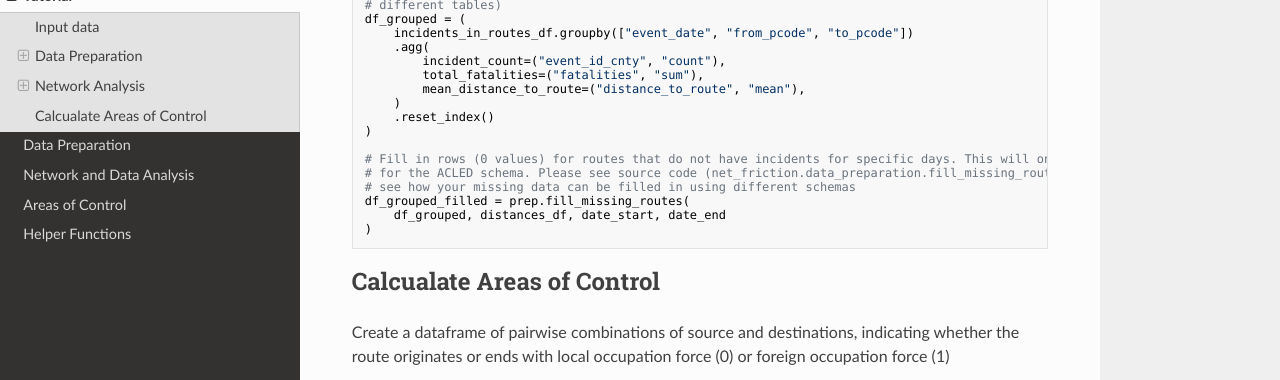
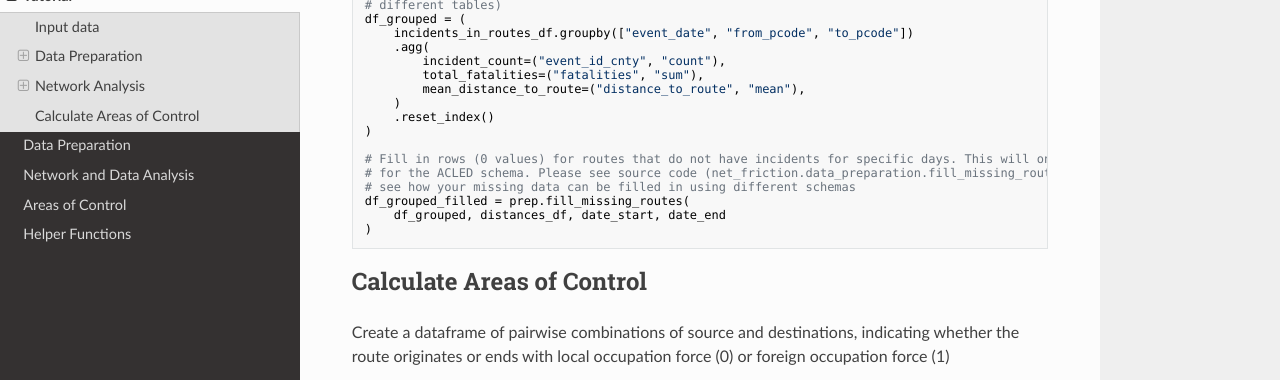
Before and after one commit to GISRedeDev/PyNetworkFriction, an MkDocs documentation site: the page built from docs/tutorial.md, in a window 1280 px wide and 900 px high, scrolled down 3326 px. Shown: the part 154-534 px from the top of the window. Built offline with MkDocs 1.6.1, drawn with Linux system fonts in a browser that asks for light colours; nearby versions of some CDN libraries.

Commit message:
Fix typo

````diff
--- a/docs/tutorial.md
+++ b/docs/tutorial.md
@@ -122,6 +122,7 @@ incidents_gdf = subset_incident_data_in_buffer(
 )
 ```
 
+
 ## Network Analysis
 Once data has been prepared, the network analysis can be processed. Please note that if this analysis will be processed in multiple iterations or different periods, it is best to save some of the above outputs, and use these as inputs to the analysis. This will help to speed up the performance.
 
@@ -181,7 +182,8 @@ df_grouped_filled = prep.fill_missing_routes(
 )
 ```
 
-## Calcualate Areas of Control
+
+## Calculate Areas of Control
 Create a dataframe of pairwise combinations of source and destinations, indicating whether the route originates or ends with local occupation force (0) or foreign occupation force (1)
 
 ```python
````
